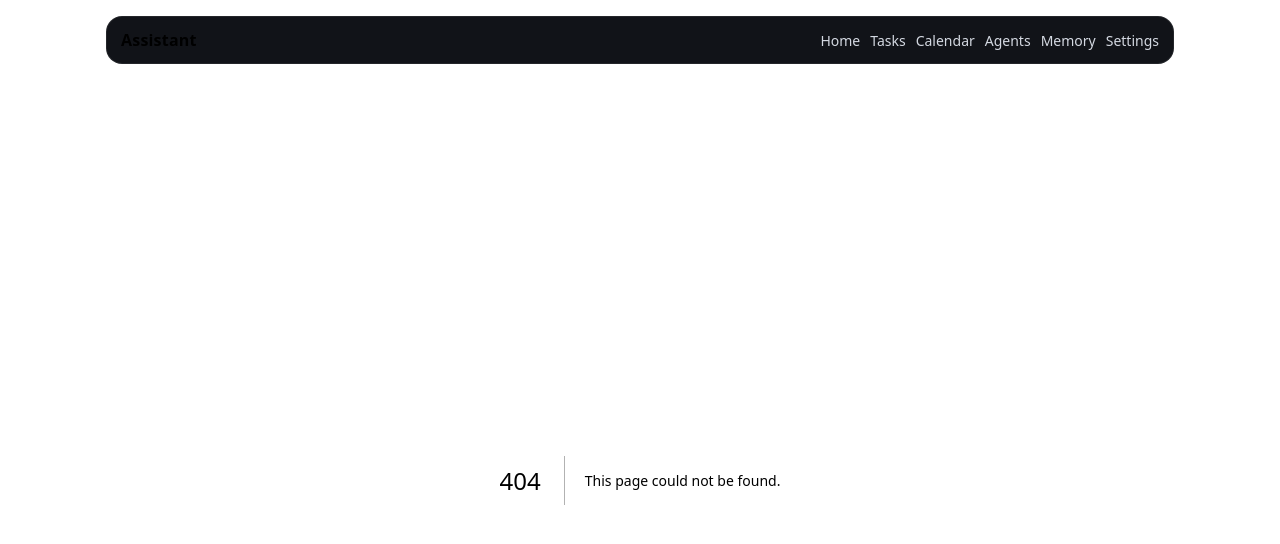
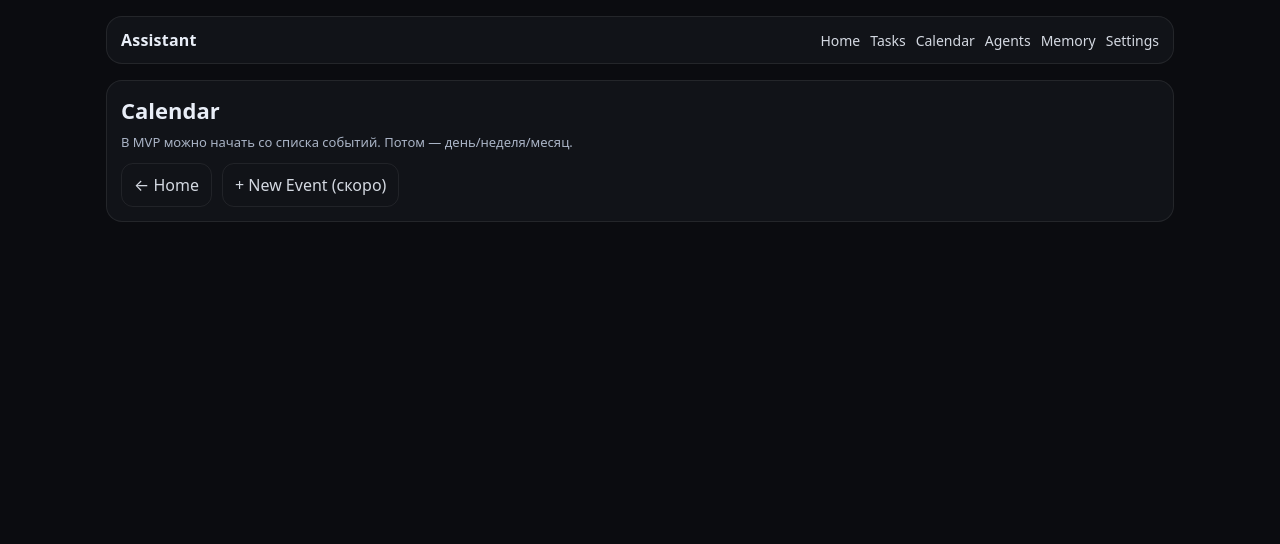
Before and after one commit to V0van200/GPT, a Next.js app in the folder assistant-platform/apps/web/: page /calendar in a window 1280 px wide. Before the commit this address had no page. Shown: the top 544 px of the page. Built offline with nearby package versions, Linux system fonts and the light colour scheme.

Commit message:
feat(web): add calendar page skeleton

```diff
--- /dev/null
+++ b/assistant-platform/apps/web/app/calendar/page.tsx
@@ -0,0 +1,12 @@
+export default function CalendarPage() {
+  return (
+    <div className="card">
+      <h1 className="h1">Calendar</h1>
+      <div className="small">В MVP можно начать со списка событий. Потом — день/неделя/месяц.</div>
+      <div style={{ marginTop: 12 }} className="row">
+        <a className="btn" href="/">← Home</a>
+        <a className="btn" href="#">+ New Event (скоро)</a>
+      </div>
+    </div>
+  );
+}
```
